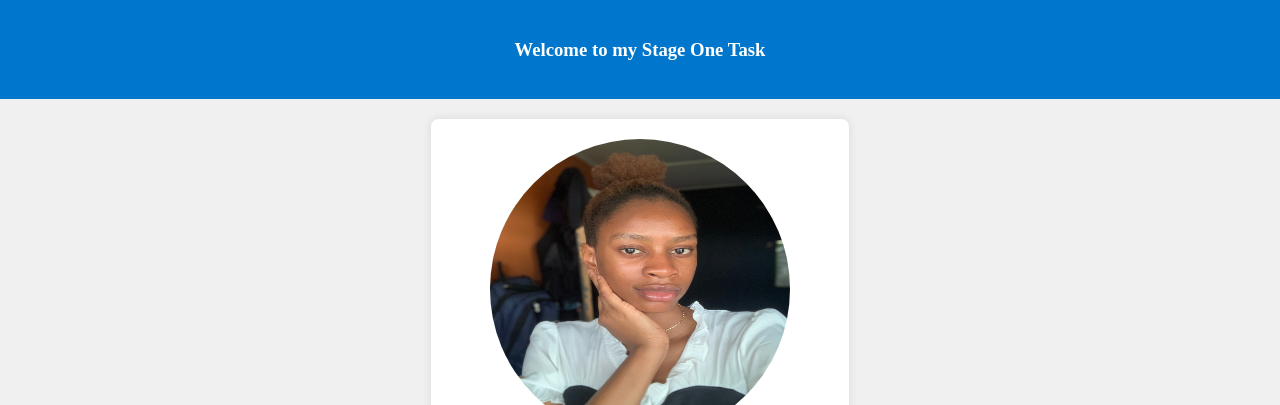
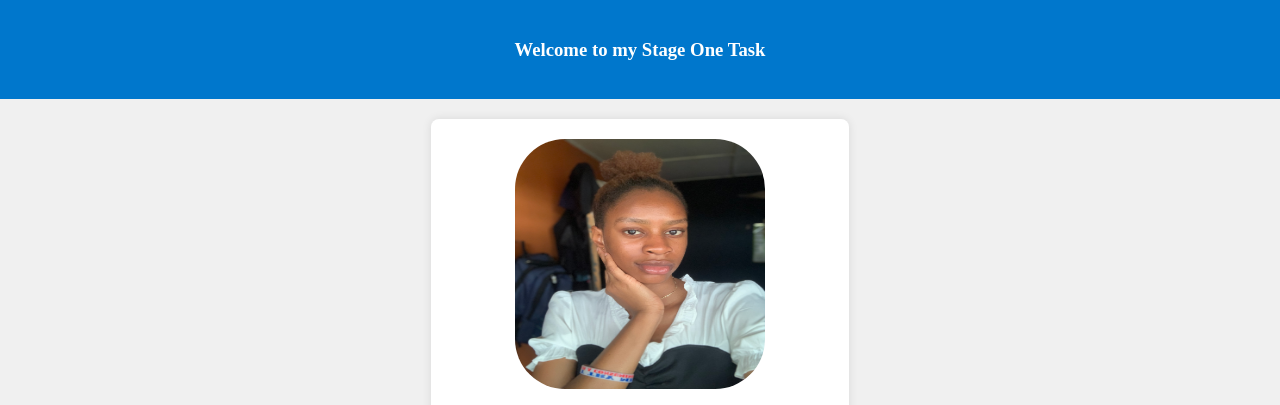
Before and after one commit to J-Princess/Stage1-Task, a plain HTML site: page Index.html in a window 1280 px wide. Shown: the top 405 px of the page. Drawn offline with Linux system fonts and the light colour scheme.

Commit message:
Update index.css

```diff
--- a/index.css
+++ b/index.css
@@ -18,9 +18,9 @@ header {
 
 
 img {
-    width: 300px;
-    height: 300px;
-    border-radius: 50%;
+    width: 250px;
+    height: 250px;
+    border-radius: 20%;
 }
 
 /* main {
```
